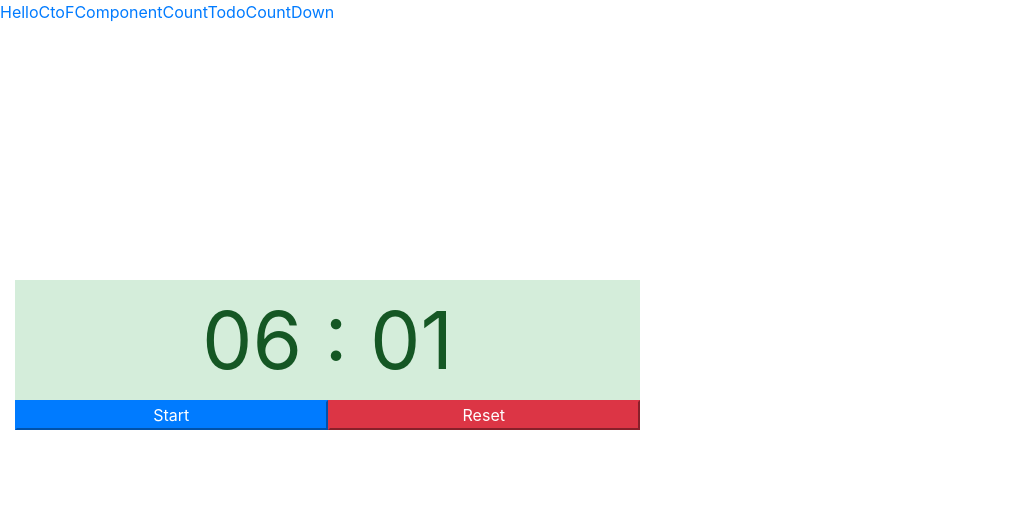
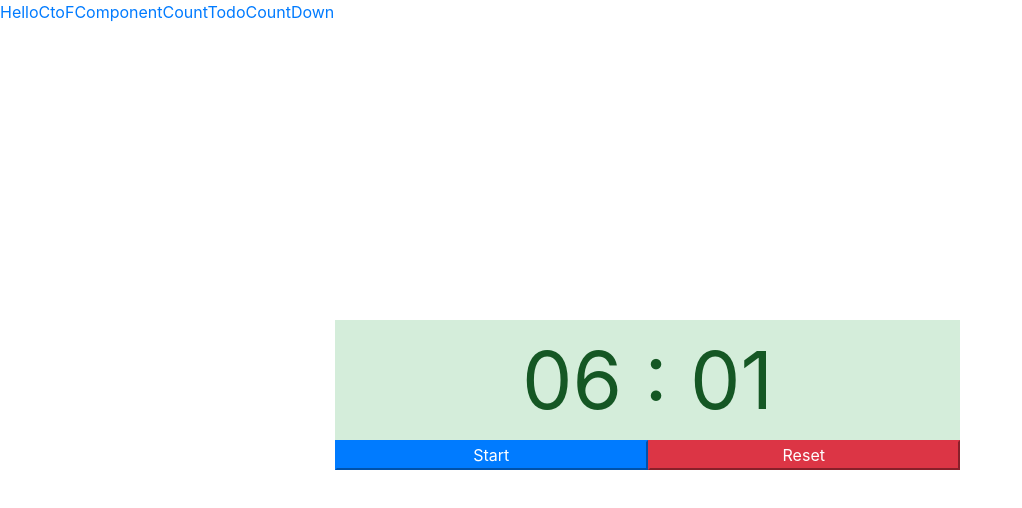
Before and after one commit to listennn08/vueproject, a Vue app: page /countdown in a window 1280 px wide. Shown: the top 508 px of the page, without its empty margins (0-1022 px from the left). Built offline with nearby package versions, Linux system fonts and the light colour scheme.

Commit message:
motify countdown.vue css

```diff
--- a/src/pages/countdown.vue
+++ b/src/pages/countdown.vue
@@ -5,6 +5,7 @@
       </div>
       <button class="col-md-3 bnt-lg btn-primary" @click="start"> Start </button>
       <button class="col-md-3 bnt-lg btn-danger" @click="reset"> Reset </button>
+
       <audio id="audio" src="../static/bell.wav"></audio>
   </div>
 </template>
@@ -63,13 +64,15 @@ export default {
 </script>
 <style>
 .container-fluid {
-  margin: 20% 30%;
-
+  position: fixed;
+  top: 40%;
+  left: 25%;
+  width: 100%;
 }
 #countdown {
-  width: 100vw;
   text-align: center;
   font-size: 80px;
+
 }
 
 #audio {
```
